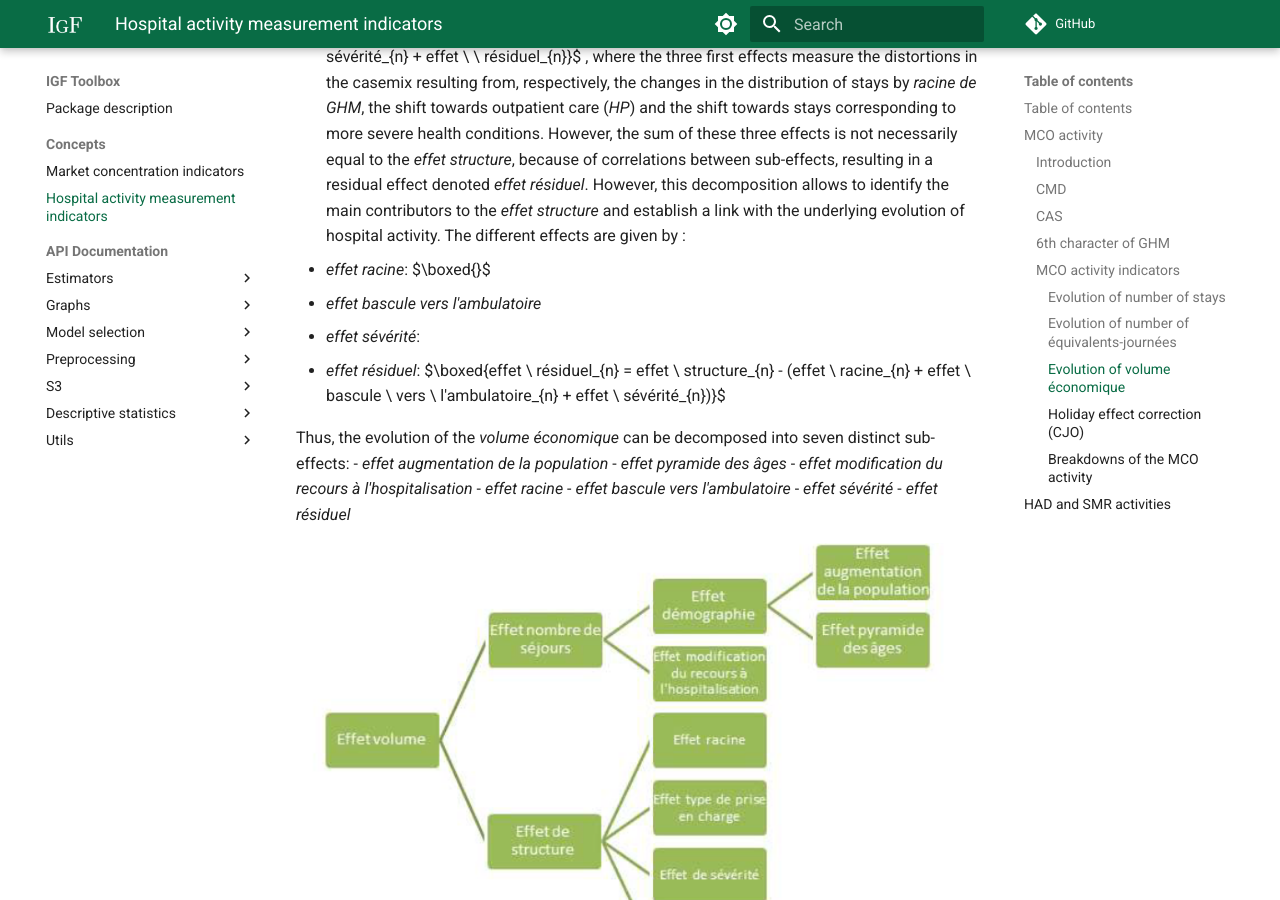
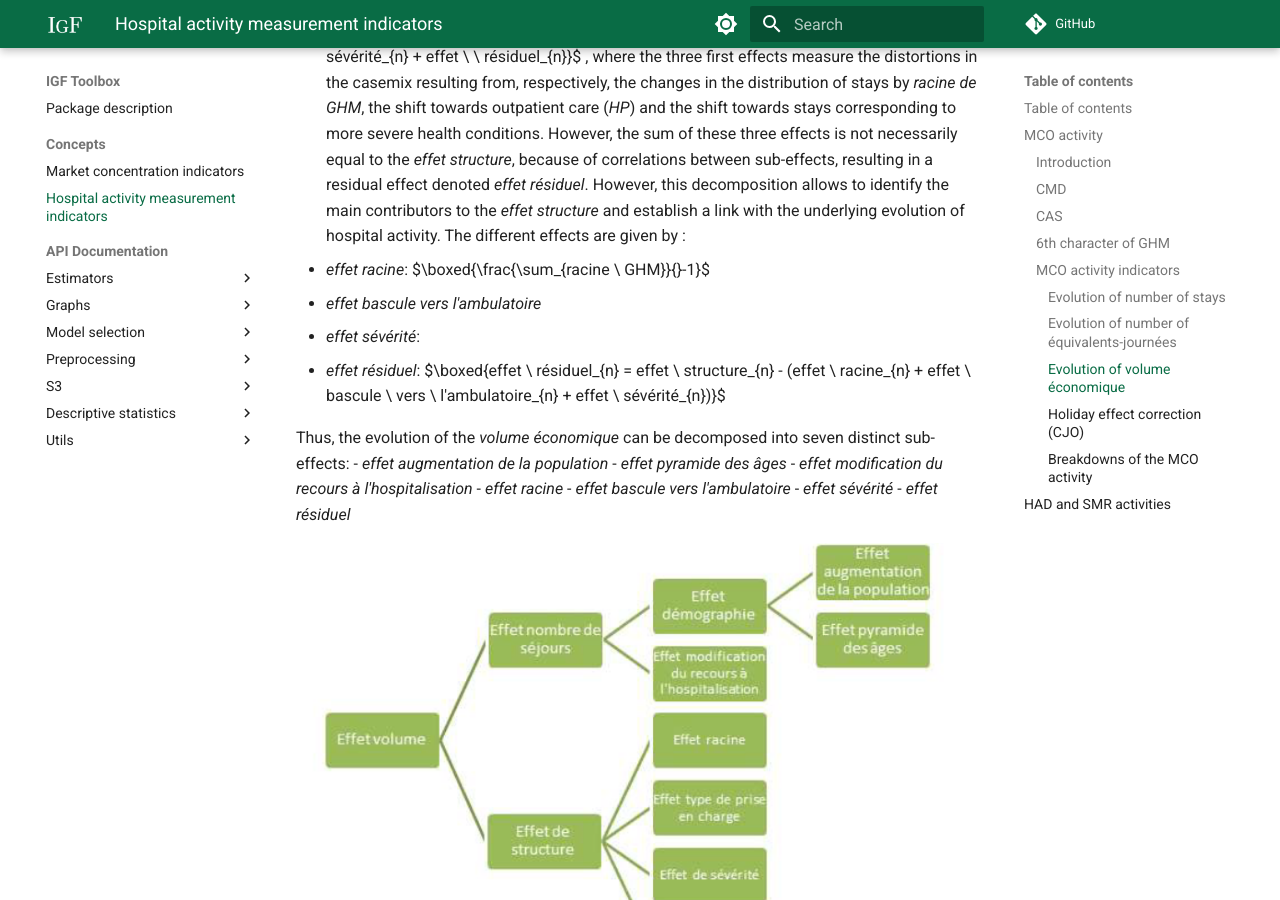
Before and after one commit to IGF-PSD/igf_toolbox, an MkDocs documentation site: the page built from docs/concepts/HOSPITAL_ACTIVITY.md, in a window 1280 px wide and 900 px high, scrolled down 7662 px. Built offline with MkDocs 1.6.1 and Material for MkDocs 9.7.7, drawn with Linux system fonts in a browser that asks for light colours; formulas are drawn with MathJax 3; comment, search, counter and statistics services are not loaded.

Commit message:
Update HOSPITAL_ACTIVITY.md

```diff
--- a/docs/concepts/HOSPITAL_ACTIVITY.md
+++ b/docs/concepts/HOSPITAL_ACTIVITY.md
@@ -167,7 +167,7 @@ The *effet nombre de séjours* corresponds to the annual change in the number of
   - The *effet démographie* can also be broken down into two components: $\boxed{effet \ \ démographie_{n} = effet \ \ augmentation \ \ de \ \ la \ \ population_{n} + effet \ \ pyramide \ \ des \ \ âges_{n}}$ , where the *effet augmentation de la population* corresponds to the increase in *volume économique* induced by a rise in the French population. The *effet pyramides des âges* measures the evolution of *volume économique* induced by a distortion of the age pyramid with a constant population. Indeed, the admission rate differs from one age group to another and increases with age. An aging population, without a change in the total population, results in an increase in the number of stays and, therefore, the *volume économique*, through an age pyramid effect called *effet pyramide des âges*.
 
 - The *effet structure* $\boxed{effet \\ structure_{n} = effet \\ volume_{n} - effet \\ nombre \\ de \\ séjours_{n}}$ and can also be broken down into four sub-effects: $\boxed{effet \ \ structure_{n} = effet \ \ racine_{n} + effet \ \ bascule \\ vers \\ l'ambulatoire_{n} + effet \ \ sévérité_{n} + effet \ \ résiduel_{n}}$ , where the three first effects measure the distortions in the casemix resulting from, respectively, the changes in the distribution of stays by *racine de GHM*, the shift towards outpatient care (*HP*) and the shift towards stays corresponding to more severe health conditions. However, the sum of these three effects is not necessarily equal to the *effet structure*, because of correlations between sub-effects, resulting in a residual effect denoted *effet résiduel*. However, this decomposition allows to identify the main contributors to the *effet structure* and establish a link with the underlying evolution of hospital activity. The different effects are given by :
-  - *effet racine*: $\boxed{}$
+  - *effet racine*: $\boxed{\frac{\sum_{racine \\ GHM}}{}-1}$
   - *effet bascule vers l'ambulatoire*
   - *effet sévérité*:
   - *effet résiduel*: $\boxed{effet \\ résiduel_{n} = effet \\ structure_{n} - (effet \\ racine_{n} + effet \\ bascule \\ vers \\ l'ambulatoire_{n} + effet \\ sévérité_{n})}$
```
